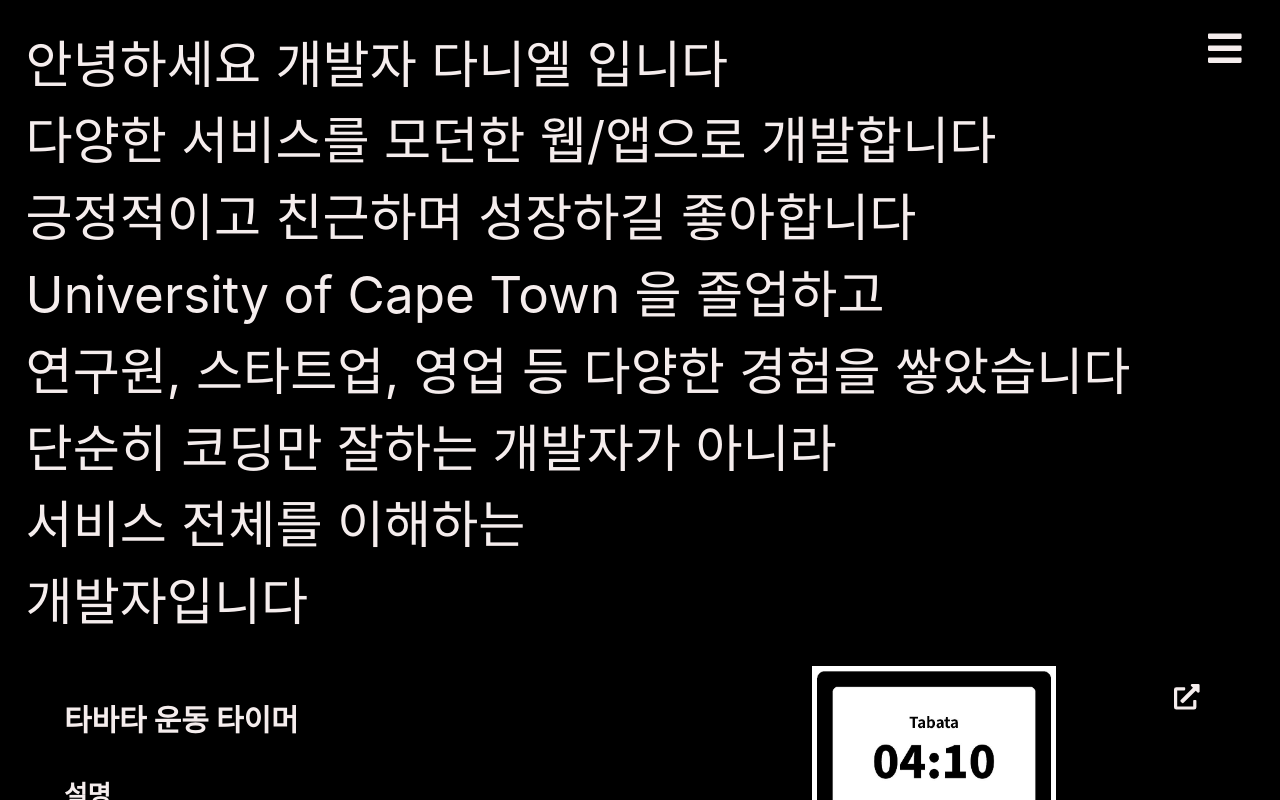
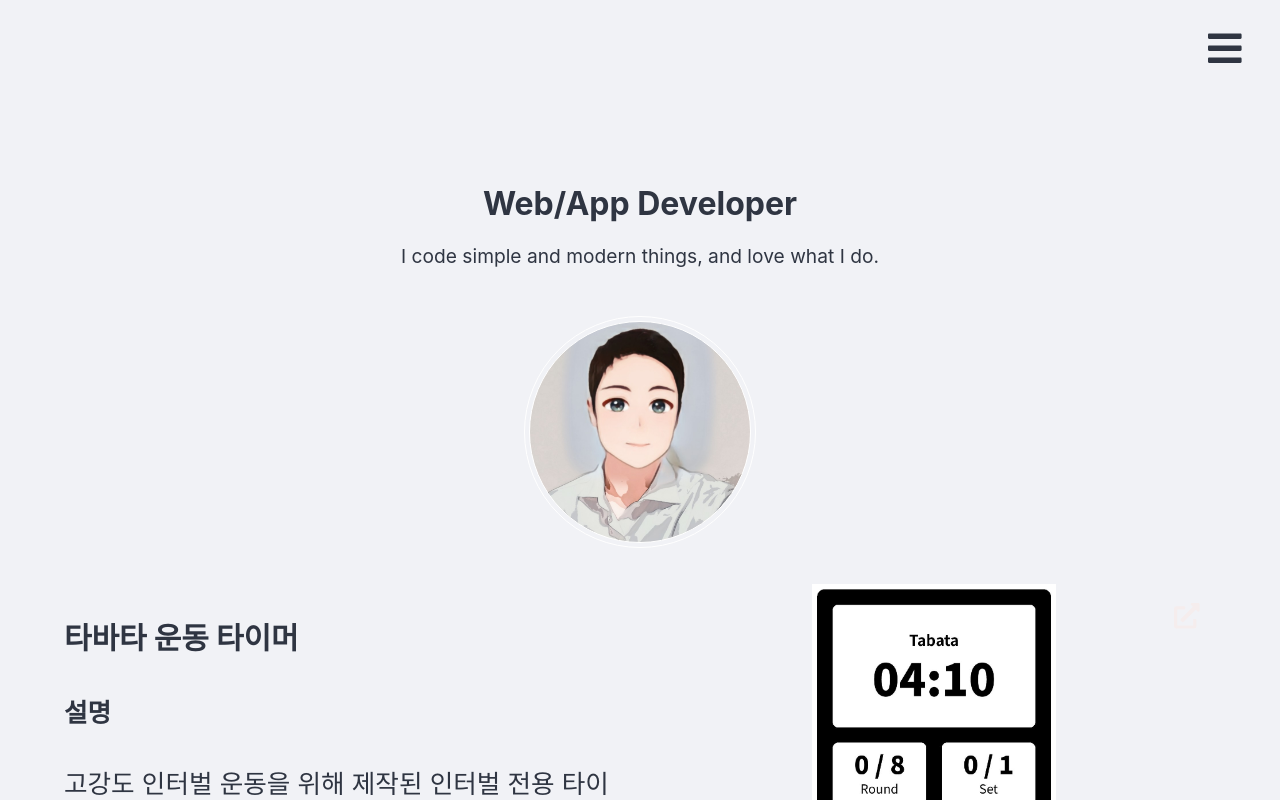
Before and after one commit to ekklesia11/portfolio_csr, a React (Create React App) app: page / in a window 1280 px wide. Shown: the top 800 px of the page. Built offline with nearby package versions, Linux system fonts and the light colour scheme.

Commit message:
background color and about components updated

```diff
--- a/src/common/theme.js
+++ b/src/common/theme.js
@@ -1,7 +1,7 @@
 export const theme = {
   color: {
-    background: "#000",
-    text: "#f5eded",
+    background: "#f1f2f6",
+    text: "#2f3542",
     red: "#d72323",
     brown: "#3e3636",
   },
--- a/src/components/about/about.js
+++ b/src/components/about/about.js
@@ -1,59 +1,63 @@
 import React from "react";
 import styled from "styled-components";
 
+import main from "../../assets/main.jpg";
+
 const About = () => {
-  // return (
-  //   <Container>
-  //     <p>
-  //       HI MY NAME IS DANIEL
-  //       <br />
-  //       I CREATE MODERN WEB/APP SERVICES
-  //       <br />
-  //       POSITIVE FRIENDLY
-  //       <br />
-  //       LIKE TO DEVELOP MYSELF
-  //       <br />
-  //       NOT ONLY CAN WRITE AWESOME CODES
-  //       <br />
-  //       BUT ALSO UNDERSTAND SERVICES
-  //       <br />
-  //       FROM A TO Z<br />
-  //     </p>
-  //   </Container>
-  // );
   return (
     <Container>
       <p>
-        안녕하세요 개발자 다니엘 입니다
+        <strong>Web/App Developer</strong>
         <br />
-        다양한 서비스를 모던한 웹/앱으로 개발합니다
-        <br />
-        긍정적이고 친근하며 성장하길 좋아합니다
-        <br />
-        University of Cape Town 을 졸업하고
-        <br />
-        연구원, 스타트업, 영업 등 다양한 경험을 쌓았습니다
-        <br />
-        단순히 코딩만 잘하는 개발자가 아니라
-        <br />
-        서비스 전체를 이해하는
-        <br />
-        개발자입니다
-        <br />
+        <span>I code simple and modern things, and love what I do.</span>
       </p>
+      <div className="img-ring">
+        <div className="cartoon-img" />
+      </div>
     </Container>
   );
 };
 
 const Container = styled.div`
   color: ${(props) => props.theme.color.text};
-  font-size: 4vw;
+  font-size: 2rem;
   line-height: 1.5em;
-  padding: 2vw;
+  text-align: center;
+  margin-top: 180px;
 
   p {
     margin: 0;
   }
+
+  span {
+    font-size: 1.2rem;
+  }
+
+  .cartoon-img {
+    background-image: url("${main}");
+    border: 1px solid #fff;
+    width: 220px;
+    height: 220px;
+    border-radius: 50%;
+    background-size: cover;
+    background-repeat: no-repeat;
+    background-position: center;
+  }
+
+  .img-ring {
+    border: 1px solid #fff;
+    width: 230px;
+    height: 230px;
+    border-radius: 50%;
+    display: flex;
+    justify-content: center;
+    align-items: center;
+    margin: 36px auto;
+
+    &:hover {
+      border-color: #7bed9f;
+    }
+  }
 `;
 
 export default About;
```
Also changed, not shown: src/assets/main.jpg (added).
